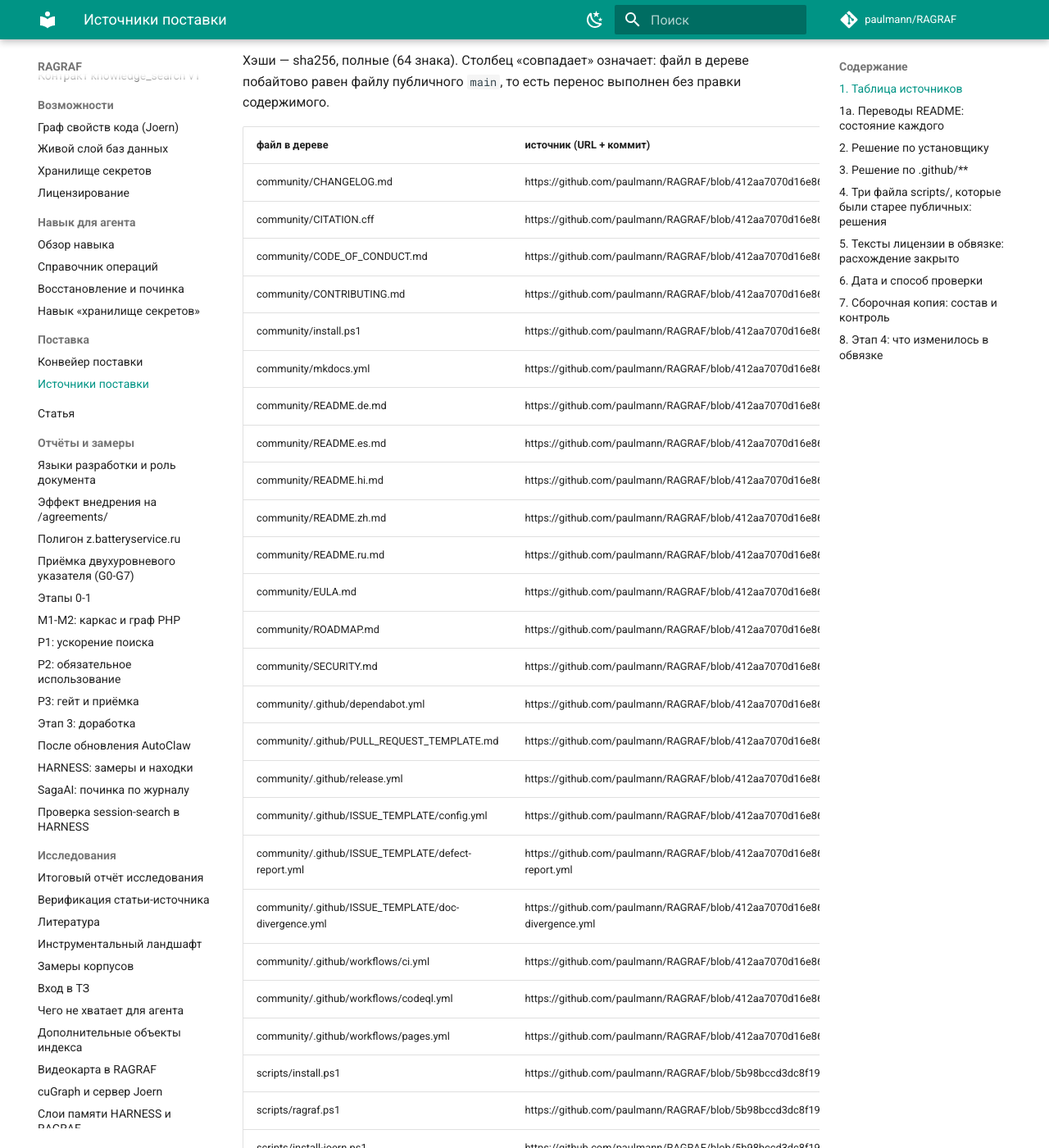
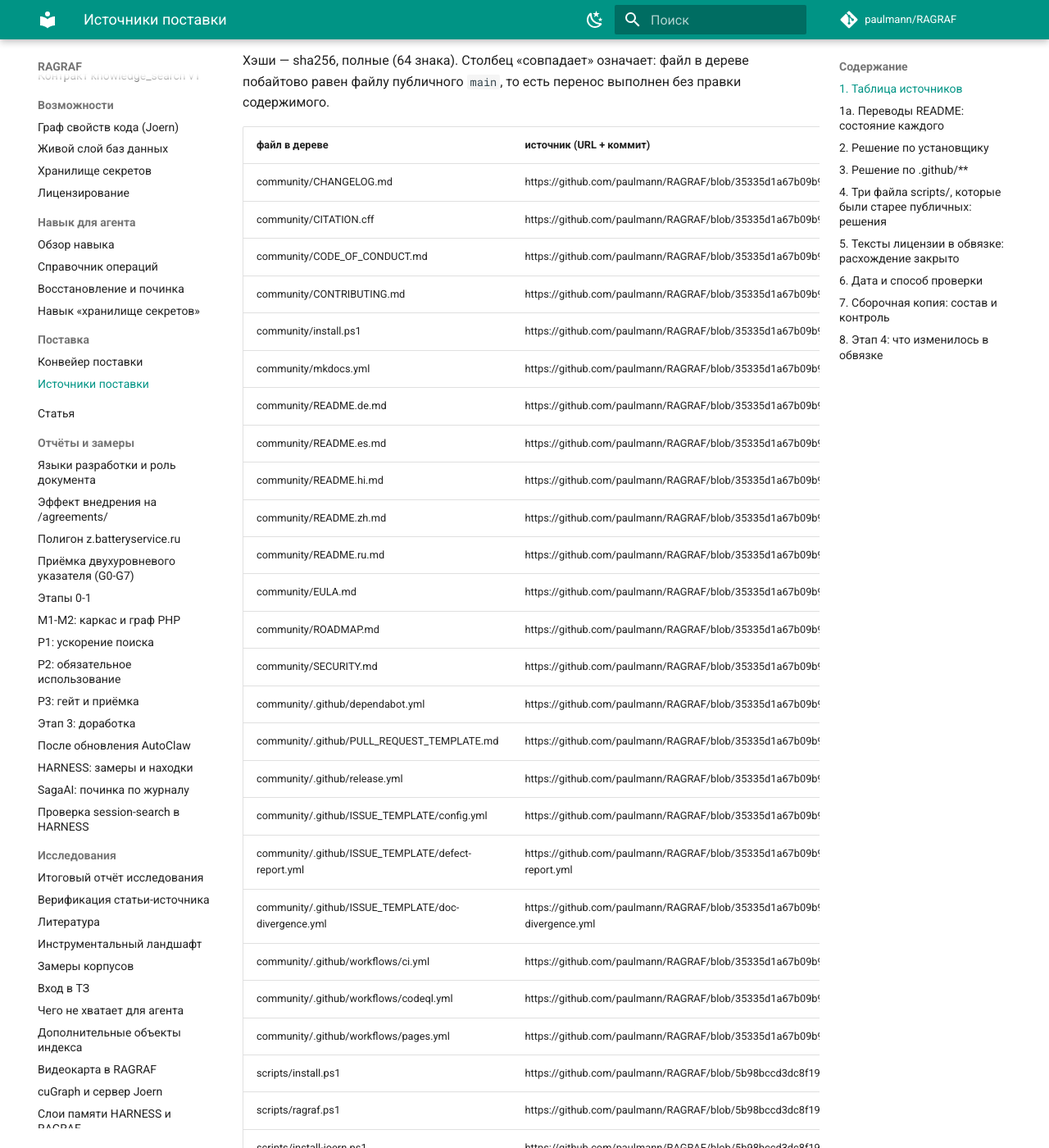
Before and after one commit to paulmann/RAGRAF, an MkDocs documentation site: the page built from docs/03_implementation/RELEASE-SOURCES.md, in a window 1280 px wide and 1400 px high, scrolled down 1822 px. Shown: the whole window at 82% size. Built offline with MkDocs 1.6.1 and Material for MkDocs 9.7.7, drawn with Linux system fonts in a browser that asks for light colours; comment, search, counter and statistics services are not loaded; some of the changed lines change nothing that is shown; some of the changed text lies outside the part shown.

Commit message:
docs: таблица источников пересчитана на голове 35335d1

```diff
--- a/docs/03_implementation/RELEASE-SOURCES.md
+++ b/docs/03_implementation/RELEASE-SOURCES.md
@@ -7,10 +7,10 @@
 в таком состоянии теряла обвязку целиком — и заметить это можно было только
 сверкой, которой до сих пор никто не делал.
 
-**Публичный `main` на момент сверки:** `412aa7070d16e868f0973e909df00fc043a9d92a`
-(2026-10-27 06:03 MSK, «этап И21 — состояние переводов стало проверкой 33-й проверки чекера»),
+**Публичный `main` на момент сверки:** `35335d1a67b09b96ee8981dbfa20d31841fadc12`
+(2026-10-27 07:36 MSK, «этап И23 — основной README.md переведён на английский, ru и de объявлены полными переводами»),
 репозиторий https://github.com/paulmann/RAGRAF, клон в песочнице
-`%TEMP%\ragraf-pub-i21` (`git clone`, затем
+`%TEMP%\ragraf-pub-i23` (`git clone`, затем
 `git fetch origin`, `git rev-parse origin/main`, `git archive origin/main`).
 
 Проверка этих утверждений — `tools/check_community_wrapper.py` (24-я проверка
@@ -74,29 +74,29 @@
 
 | файл в дереве | источник (URL + коммит) | sha256 в публичном main | sha256 в дереве | совпадает | путь в поставке |
 |---|---|---|---|---|---|
-| community/CHANGELOG.md | https://github.com/paulmann/RAGRAF/blob/412aa7070d16e868f0973e909df00fc043a9d92a/CHANGELOG.md | b5ea007e9b8bccf1e5cf8752c4543c6c909d5bef4972113b98cfdfe8a564abed | b5ea007e9b8bccf1e5cf8752c4543c6c909d5bef4972113b98cfdfe8a564abed | да | CHANGELOG.md |
-| community/CITATION.cff | https://github.com/paulmann/RAGRAF/blob/412aa7070d16e868f0973e909df00fc043a9d92a/CITATION.cff | a0b16a209dfb162fcd2817455939a21588f9ffa1d1f6ec02e0281fd59feb4e32 | a0b16a209dfb162fcd2817455939a21588f9ffa1d1f6ec02e0281fd59feb4e32 | да | CITATION.cff |
-| community/CODE_OF_CONDUCT.md | https://github.com/paulmann/RAGRAF/blob/412aa7070d16e868f0973e909df00fc043a9d92a/CODE_OF_CONDUCT.md | 34596ad809e62b3c5a0f9cfb3106c971c21b4f145b18c7e70704959d6996b580 | 34596ad809e62b3c5a0f9cfb3106c971c21b4f145b18c7e70704959d6996b580 | да | CODE_OF_CONDUCT.md |
-| community/CONTRIBUTING.md | https://github.com/paulmann/RAGRAF/blob/412aa7070d16e868f0973e909df00fc043a9d92a/CONTRIBUTING.md | 4702989e9f57c205f752d6e5977b692316fae0fa4c61c32355d5289e05d98689 | 4702989e9f57c205f752d6e5977b692316fae0fa4c61c32355d5289e05d98689 | да | CONTRIBUTING.md |
-| community/install.ps1 | https://github.com/paulmann/RAGRAF/blob/412aa7070d16e868f0973e909df00fc043a9d92a/install.ps1 | 5a55c8d88ba70066e43147d9b772d98352f46ca82a88ef18a2d8ada71509e8e0 | 5a55c8d88ba70066e43147d9b772d98352f46ca82a88ef18a2d8ada71509e8e0 | да | install.ps1 |
-| community/mkdocs.yml | https://github.com/paulmann/RAGRAF/blob/412aa7070d16e868f0973e909df00fc043a9d92a/mkdocs.yml | fafbfabe326de2139b7075cc831c358729070a28f0e1b90baa26dbf8bcd4a0e4 | fafbfabe326de2139b7075cc831c358729070a28f0e1b90baa26dbf8bcd4a0e4 | да | mkdocs.yml |
-| community/README.de.md | https://github.com/paulmann/RAGRAF/blob/412aa7070d16e868f0973e909df00fc043a9d92a/README.de.md | 6e990850dd99dca17d8ab6b047481d541ab057457c417c1b345884df03119745 | 28f4c1727ccaa89b24783d63f5a4daa5e617444cbc3fb413469523f73e46165f | нет | README.de.md |
-| community/README.es.md | https://github.com/paulmann/RAGRAF/blob/412aa7070d16e868f0973e909df00fc043a9d92a/README.es.md | f64e8b4c87f670d4b3b98a37149c08c2182a68cb541839ecf0d6709a84766aa5 | fa76c3bd22458a81acc5d3180d6da0bd935a65acf1e051d6f07b1ef2cee7a5db | нет | README.es.md |
-| community/README.hi.md | https://github.com/paulmann/RAGRAF/blob/412aa7070d16e868f0973e909df00fc043a9d92a/README.hi.md | af9bb1adeba2f5b9ea3cd46ce0cc2fe38e160452e057abc6975e7dfc14491ea4 | 73a67f4b27d1eb4ccb62ca221e96e69f0190671c26b91f85cab96afb94acecaf | нет | README.hi.md |
-| community/README.zh.md | https://github.com/paulmann/RAGRAF/blob/412aa7070d16e868f0973e909df00fc043a9d92a/README.zh.md | 3f082274ccea15d220ff20f71a960efc94cdba72c47e575318d9db19e2a97dcd | 7918c4be3926f16d6b50d002a70c387ddfe1d744c82dd703ea14deb685031ebd | нет | README.zh.md |
-| community/README.ru.md | https://github.com/paulmann/RAGRAF/blob/412aa7070d16e868f0973e909df00fc043a9d92a/README.ru.md | a9f1ccd570c1999f98d90e454785dcb90cddcc0f9ed506903cb64cef0316eafe | 10c884a8296aa1eb46684737ea97ba7cbb1564a45c52c38154c64eddd369eb0f | нет | README.ru.md |
-| community/EULA.md | https://github.com/paulmann/RAGRAF/blob/412aa7070d16e868f0973e909df00fc043a9d92a/EULA.md | de3a473f73d39dedb64f362384554f25584979d62b51f8ea50c5d531bab75a3a | de3a473f73d39dedb64f362384554f25584979d62b51f8ea50c5d531bab75a3a | да | EULA.md |
-| community/ROADMAP.md | https://github.com/paulmann/RAGRAF/blob/412aa7070d16e868f0973e909df00fc043a9d92a/ROADMAP.md | 1973da88532a9dab0b96873df9acf57575b286af40f4904a36e87ccf5c6457be | 1973da88532a9dab0b96873df9acf57575b286af40f4904a36e87ccf5c6457be | да | ROADMAP.md |
-| community/SECURITY.md | https://github.com/paulmann/RAGRAF/blob/412aa7070d16e868f0973e909df00fc043a9d92a/SECURITY.md | dbc7d9c2bd4d3e2d1481a36d00655633c3b45603d1f6753a26c9357414495700 | dbc7d9c2bd4d3e2d1481a36d00655633c3b45603d1f6753a26c9357414495700 | да | SECURITY.md |
-| community/.github/dependabot.yml | https://github.com/paulmann/RAGRAF/blob/412aa7070d16e868f0973e909df00fc043a9d92a/.github/dependabot.yml | 37360b6fa679b5639b08465c684bca8d86c56f9cdf5b1e8c9dd3e1d813f79532 | 37360b6fa679b5639b08465c684bca8d86c56f9cdf5b1e8c9dd3e1d813f79532 | да | .github/dependabot.yml |
-| community/.github/PULL_REQUEST_TEMPLATE.md | https://github.com/paulmann/RAGRAF/blob/412aa7070d16e868f0973e909df00fc043a9d92a/.github/PULL_REQUEST_TEMPLATE.md | 30c5a2c60f7d1933b201b326d55ce6955aad46457d3d65503c9b666706ab82b0 | 30c5a2c60f7d1933b201b326d55ce6955aad46457d3d65503c9b666706ab82b0 | да | .github/PULL_REQUEST_TEMPLATE.md |
-| community/.github/release.yml | https://github.com/paulmann/RAGRAF/blob/412aa7070d16e868f0973e909df00fc043a9d92a/.github/release.yml | 48c9059c309e7e04177c3e649c02ff3aa5b93b0045a55eff3998004e4356560c | 48c9059c309e7e04177c3e649c02ff3aa5b93b0045a55eff3998004e4356560c | да | .github/release.yml |
-| community/.github/ISSUE_TEMPLATE/config.yml | https://github.com/paulmann/RAGRAF/blob/412aa7070d16e868f0973e909df00fc043a9d92a/.github/ISSUE_TEMPLATE/config.yml | 0bc9435ed1245c47bbde5fc751fb937c75b554553be3010da264be10d2c89654 | 0bc9435ed1245c47bbde5fc751fb937c75b554553be3010da264be10d2c89654 | да | .github/ISSUE_TEMPLATE/config.yml |
-| community/.github/ISSUE_TEMPLATE/defect-report.yml | https://github.com/paulmann/RAGRAF/blob/412aa7070d16e868f0973e909df00fc043a9d92a/.github/ISSUE_TEMPLATE/defect-report.yml | abab94c9ded87699c6046f527486ff84c0abb6d1df8c7f3447baeb25f58fc2a6 | abab94c9ded87699c6046f527486ff84c0abb6d1df8c7f3447baeb25f58fc2a6 | да | .github/ISSUE_TEMPLATE/defect-report.yml |
-| community/.github/ISSUE_TEMPLATE/doc-divergence.yml | https://github.com/paulmann/RAGRAF/blob/412aa7070d16e868f0973e909df00fc043a9d92a/.github/ISSUE_TEMPLATE/doc-divergence.yml | 743c9e238dcaaa3eb10f4739a53f7ec7cab43d81ff3c1d93adfab768adcf3aff | 743c9e238dcaaa3eb10f4739a53f7ec7cab43d81ff3c1d93adfab768adcf3aff | да | .github/ISSUE_TEMPLATE/doc-divergence.yml |
-| community/.github/workflows/ci.yml | https://github.com/paulmann/RAGRAF/blob/412aa7070d16e868f0973e909df00fc043a9d92a/.github/workflows/ci.yml | ea6d8ae5a2007164ca196a0e1b6fc7e71976c9a354ebe55efc50f32d7e6b3a99 | ea6d8ae5a2007164ca196a0e1b6fc7e71976c9a354ebe55efc50f32d7e6b3a99 | да | .github/workflows/ci.yml |
-| community/.github/workflows/codeql.yml | https://github.com/paulmann/RAGRAF/blob/412aa7070d16e868f0973e909df00fc043a9d92a/.github/workflows/codeql.yml | 5c09bbc2cec2fe16c338d4527100b92b63badfc6dbf3dea34b2652d5a0726bfb | 5c09bbc2cec2fe16c338d4527100b92b63badfc6dbf3dea34b2652d5a0726bfb | да | .github/workflows/codeql.yml |
-| community/.github/workflows/pages.yml | https://github.com/paulmann/RAGRAF/blob/412aa7070d16e868f0973e909df00fc043a9d92a/.github/workflows/pages.yml | 4735800e7da31eb2b1ef550ccff883867e072118f8edb164b8ddbddd65abeb38 | 4735800e7da31eb2b1ef550ccff883867e072118f8edb164b8ddbddd65abeb38 | да | .github/workflows/pages.yml |
+| community/CHANGELOG.md | https://github.com/paulmann/RAGRAF/blob/35335d1a67b09b96ee8981dbfa20d31841fadc12/CHANGELOG.md | b5ea007e9b8bccf1e5cf8752c4543c6c909d5bef4972113b98cfdfe8a564abed | b5ea007e9b8bccf1e5cf8752c4543c6c909d5bef4972113b98cfdfe8a564abed | да | CHANGELOG.md |
+| community/CITATION.cff | https://github.com/paulmann/RAGRAF/blob/35335d1a67b09b96ee8981dbfa20d31841fadc12/CITATION.cff | a0b16a209dfb162fcd2817455939a21588f9ffa1d1f6ec02e0281fd59feb4e32 | a0b16a209dfb162fcd2817455939a21588f9ffa1d1f6ec02e0281fd59feb4e32 | да | CITATION.cff |
+| community/CODE_OF_CONDUCT.md | https://github.com/paulmann/RAGRAF/blob/35335d1a67b09b96ee8981dbfa20d31841fadc12/CODE_OF_CONDUCT.md | 34596ad809e62b3c5a0f9cfb3106c971c21b4f145b18c7e70704959d6996b580 | 34596ad809e62b3c5a0f9cfb3106c971c21b4f145b18c7e70704959d6996b580 | да | CODE_OF_CONDUCT.md |
+| community/CONTRIBUTING.md | https://github.com/paulmann/RAGRAF/blob/35335d1a67b09b96ee8981dbfa20d31841fadc12/CONTRIBUTING.md | 4702989e9f57c205f752d6e5977b692316fae0fa4c61c32355d5289e05d98689 | 4702989e9f57c205f752d6e5977b692316fae0fa4c61c32355d5289e05d98689 | да | CONTRIBUTING.md |
+| community/install.ps1 | https://github.com/paulmann/RAGRAF/blob/35335d1a67b09b96ee8981dbfa20d31841fadc12/install.ps1 | 5a55c8d88ba70066e43147d9b772d98352f46ca82a88ef18a2d8ada71509e8e0 | 5a55c8d88ba70066e43147d9b772d98352f46ca82a88ef18a2d8ada71509e8e0 | да | install.ps1 |
+| community/mkdocs.yml | https://github.com/paulmann/RAGRAF/blob/35335d1a67b09b96ee8981dbfa20d31841fadc12/mkdocs.yml | fafbfabe326de2139b7075cc831c358729070a28f0e1b90baa26dbf8bcd4a0e4 | fafbfabe326de2139b7075cc831c358729070a28f0e1b90baa26dbf8bcd4a0e4 | да | mkdocs.yml |
+| community/README.de.md | https://github.com/paulmann/RAGRAF/blob/35335d1a67b09b96ee8981dbfa20d31841fadc12/README.de.md | 28f4c1727ccaa89b24783d63f5a4daa5e617444cbc3fb413469523f73e46165f | 28f4c1727ccaa89b24783d63f5a4daa5e617444cbc3fb413469523f73e46165f | да | README.de.md |
+| community/README.es.md | https://github.com/paulmann/RAGRAF/blob/35335d1a67b09b96ee8981dbfa20d31841fadc12/README.es.md | fa76c3bd22458a81acc5d3180d6da0bd935a65acf1e051d6f07b1ef2cee7a5db | fa76c3bd22458a81acc5d3180d6da0bd935a65acf1e051d6f07b1ef2cee7a5db | да | README.es.md |
+| community/README.hi.md | https://github.com/paulmann/RAGRAF/blob/35335d1a67b09b96ee8981dbfa20d31841fadc12/README.hi.md | 73a67f4b27d1eb4ccb62ca221e96e69f0190671c26b91f85cab96afb94acecaf | 73a67f4b27d1eb4ccb62ca221e96e69f0190671c26b91f85cab96afb94acecaf | да | README.hi.md |
+| community/README.zh.md | https://github.com/paulmann/RAGRAF/blob/35335d1a67b09b96ee8981dbfa20d31841fadc12/README.zh.md | 7918c4be3926f16d6b50d002a70c387ddfe1d744c82dd703ea14deb685031ebd | 7918c4be3926f16d6b50d002a70c387ddfe1d744c82dd703ea14deb685031ebd | да | README.zh.md |
+| community/README.ru.md | https://github.com/paulmann/RAGRAF/blob/35335d1a67b09b96ee8981dbfa20d31841fadc12/README.ru.md | 10c884a8296aa1eb46684737ea97ba7cbb1564a45c52c38154c64eddd369eb0f | 10c884a8296aa1eb46684737ea97ba7cbb1564a45c52c38154c64eddd369eb0f | да | README.ru.md |
+| community/EULA.md | https://github.com/paulmann/RAGRAF/blob/35335d1a67b09b96ee8981dbfa20d31841fadc12/EULA.md | de3a473f73d39dedb64f362384554f25584979d62b51f8ea50c5d531bab75a3a | de3a473f73d39dedb64f362384554f25584979d62b51f8ea50c5d531bab75a3a | да | EULA.md |
+| community/ROADMAP.md | https://github.com/paulmann/RAGRAF/blob/35335d1a67b09b96ee8981dbfa20d31841fadc12/ROADMAP.md | 1973da88532a9dab0b96873df9acf57575b286af40f4904a36e87ccf5c6457be | 1973da88532a9dab0b96873df9acf57575b286af40f4904a36e87ccf5c6457be | да | ROADMAP.md |
+| community/SECURITY.md | https://github.com/paulmann/RAGRAF/blob/35335d1a67b09b96ee8981dbfa20d31841fadc12/SECURITY.md | dbc7d9c2bd4d3e2d1481a36d00655633c3b45603d1f6753a26c9357414495700 | dbc7d9c2bd4d3e2d1481a36d00655633c3b45603d1f6753a26c9357414495700 | да | SECURITY.md |
+| community/.github/dependabot.yml | https://github.com/paulmann/RAGRAF/blob/35335d1a67b09b96ee8981dbfa20d31841fadc12/.github/dependabot.yml | 37360b6fa679b5639b08465c684bca8d86c56f9cdf5b1e8c9dd3e1d813f79532 | 37360b6fa679b5639b08465c684bca8d86c56f9cdf5b1e8c9dd3e1d813f79532 | да | .github/dependabot.yml |
+| community/.github/PULL_REQUEST_TEMPLATE.md | https://github.com/paulmann/RAGRAF/blob/35335d1a67b09b96ee8981dbfa20d31841fadc12/.github/PULL_REQUEST_TEMPLATE.md | 30c5a2c60f7d1933b201b326d55ce6955aad46457d3d65503c9b666706ab82b0 | 30c5a2c60f7d1933b201b326d55ce6955aad46457d3d65503c9b666706ab82b0 | да | .github/PULL_REQUEST_TEMPLATE.md |
+| community/.github/release.yml | https://github.com/paulmann/RAGRAF/blob/35335d1a67b09b96ee8981dbfa20d31841fadc12/.github/release.yml | 48c9059c309e7e04177c3e649c02ff3aa5b93b0045a55eff3998004e4356560c | 48c9059c309e7e04177c3e649c02ff3aa5b93b0045a55eff3998004e4356560c | да | .github/release.yml |
+| community/.github/ISSUE_TEMPLATE/config.yml | https://github.com/paulmann/RAGRAF/blob/35335d1a67b09b96ee8981dbfa20d31841fadc12/.github/ISSUE_TEMPLATE/config.yml | 0bc9435ed1245c47bbde5fc751fb937c75b554553be3010da264be10d2c89654 | 0bc9435ed1245c47bbde5fc751fb937c75b554553be3010da264be10d2c89654 | да | .github/ISSUE_TEMPLATE/config.yml |
+| community/.github/ISSUE_TEMPLATE/defect-report.yml | https://github.com/paulmann/RAGRAF/blob/35335d1a67b09b96ee8981dbfa20d31841fadc12/.github/ISSUE_TEMPLATE/defect-report.yml | abab94c9ded87699c6046f527486ff84c0abb6d1df8c7f3447baeb25f58fc2a6 | abab94c9ded87699c6046f527486ff84c0abb6d1df8c7f3447baeb25f58fc2a6 | да | .github/ISSUE_TEMPLATE/defect-report.yml |
+| community/.github/ISSUE_TEMPLATE/doc-divergence.yml | https://github.com/paulmann/RAGRAF/blob/35335d1a67b09b96ee8981dbfa20d31841fadc12/.github/ISSUE_TEMPLATE/doc-divergence.yml | 743c9e238dcaaa3eb10f4739a53f7ec7cab43d81ff3c1d93adfab768adcf3aff | 743c9e238dcaaa3eb10f4739a53f7ec7cab43d81ff3c1d93adfab768adcf3aff | да | .github/ISSUE_TEMPLATE/doc-divergence.yml |
+| community/.github/workflows/ci.yml | https://github.com/paulmann/RAGRAF/blob/35335d1a67b09b96ee8981dbfa20d31841fadc12/.github/workflows/ci.yml | ea6d8ae5a2007164ca196a0e1b6fc7e71976c9a354ebe55efc50f32d7e6b3a99 | ea6d8ae5a2007164ca196a0e1b6fc7e71976c9a354ebe55efc50f32d7e6b3a99 | да | .github/workflows/ci.yml |
+| community/.github/workflows/codeql.yml | https://github.com/paulmann/RAGRAF/blob/35335d1a67b09b96ee8981dbfa20d31841fadc12/.github/workflows/codeql.yml | 5c09bbc2cec2fe16c338d4527100b92b63badfc6dbf3dea34b2652d5a0726bfb | 5c09bbc2cec2fe16c338d4527100b92b63badfc6dbf3dea34b2652d5a0726bfb | да | .github/workflows/codeql.yml |
+| community/.github/workflows/pages.yml | https://github.com/paulmann/RAGRAF/blob/35335d1a67b09b96ee8981dbfa20d31841fadc12/.github/workflows/pages.yml | 4735800e7da31eb2b1ef550ccff883867e072118f8edb164b8ddbddd65abeb38 | 4735800e7da31eb2b1ef550ccff883867e072118f8edb164b8ddbddd65abeb38 | да | .github/workflows/pages.yml |
 | scripts/install.ps1 | https://github.com/paulmann/RAGRAF/blob/5b98bccd3dc8f1904e930f03e39a55ba4a20d317/scripts/install.ps1 | f6cee5d8bb7f98039c297b578cc86c15fb439e14ed2206289d63382031be5996 | f6cee5d8bb7f98039c297b578cc86c15fb439e14ed2206289d63382031be5996 | да | scripts/install.ps1 |
 | scripts/ragraf.ps1 | https://github.com/paulmann/RAGRAF/blob/5b98bccd3dc8f1904e930f03e39a55ba4a20d317/scripts/ragraf.ps1 | f7dbe0bb262b92456945a7863e6263bce3b4678f1cb04ae5f9e81c6a05488813 | f7dbe0bb262b92456945a7863e6263bce3b4678f1cb04ae5f9e81c6a05488813 | да | scripts/ragraf.ps1 |
 | scripts/install-joern.ps1 | https://github.com/paulmann/RAGRAF/blob/5b98bccd3dc8f1904e930f03e39a55ba4a20d317/scripts/install-joern.ps1 | c3ebcf0e2c344b95e1fc1d9c3f60937ac87fe6fac7d76351683c8b8faf4f8a27 | c3ebcf0e2c344b95e1fc1d9c3f60937ac87fe6fac7d76351683c8b8faf4f8a27 | да | scripts/install-joern.ps1 |
```
Also changed, not shown: 1 other file.
